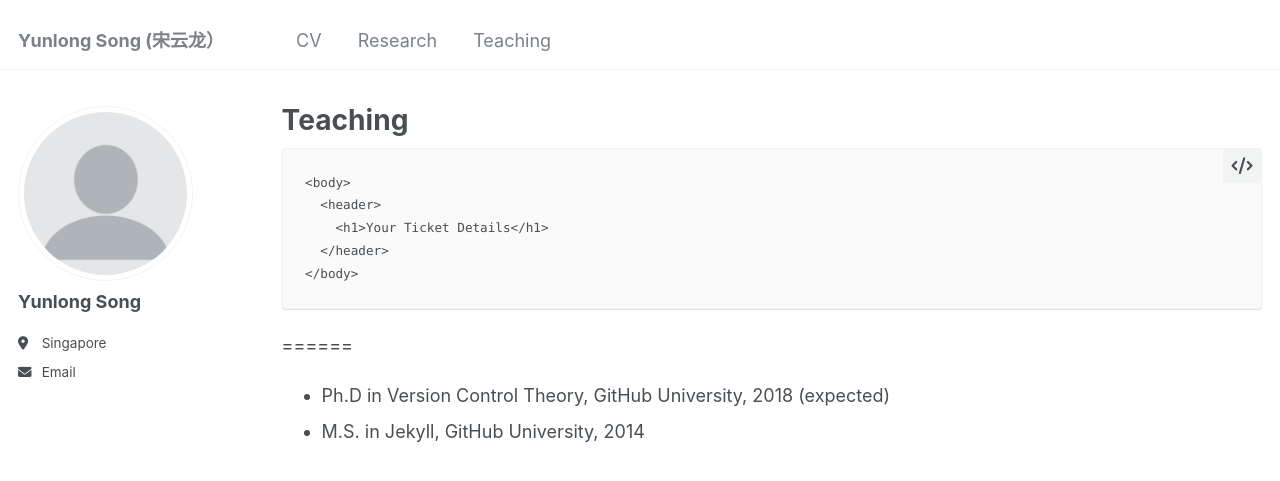
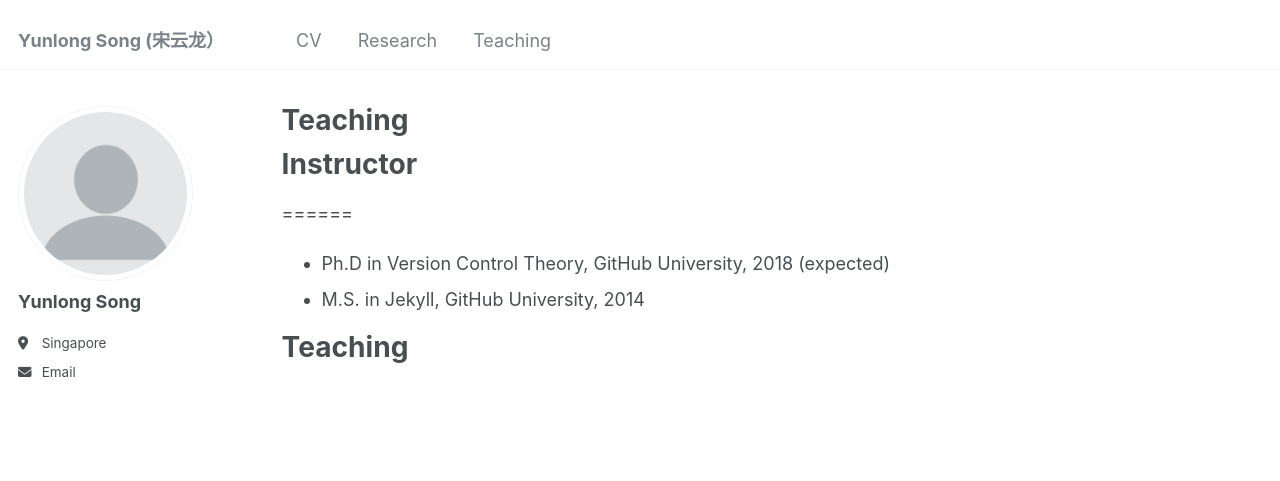
Before and after one commit to yunlong-song/yunlong-song.github.io, a Jekyll site: the page built from _pages/teaching.md, in a window 1280 px wide. Shown: the top 481 px of the page. Built offline with Jekyll 4.4.1, drawn with Linux system fonts in a browser that asks for light colours.

Commit message:
Update teaching.md

```diff
--- a/_pages/teaching.md
+++ b/_pages/teaching.md
@@ -9,12 +9,10 @@ redirect_from:
 
 {% include base_path %}
 
-    <body>
-      <header>
-        <h1>Your Ticket Details</h1>
-      </header>
-    </body>
+# Instructor
 
 ======
 * Ph.D in Version Control Theory, GitHub University, 2018 (expected)
 * M.S. in Jekyll, GitHub University, 2014
+
+# Teaching
```
